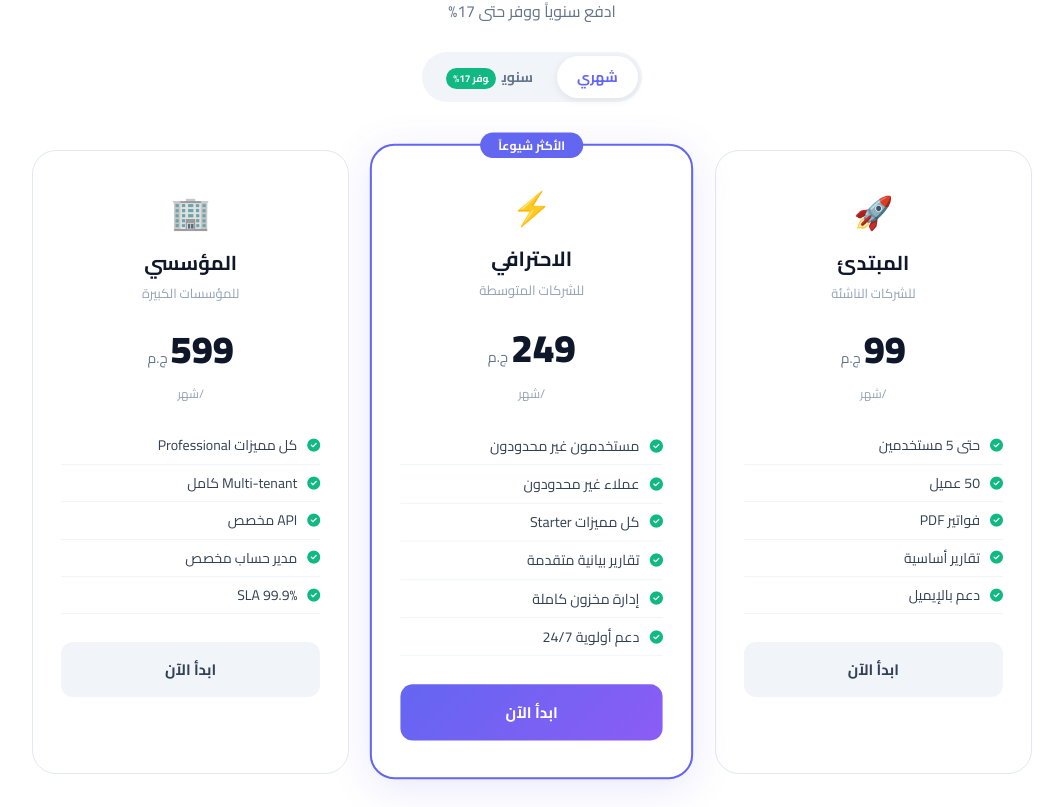
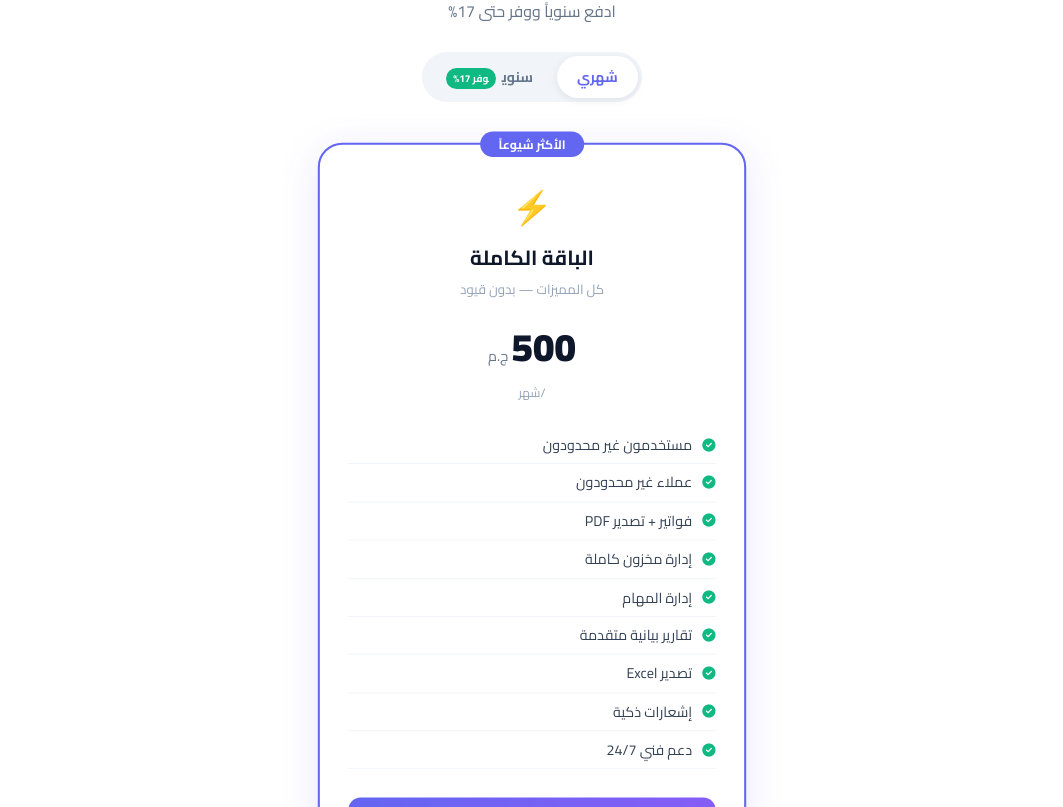
Before and after one commit to ahmedpaulo77/saas-platform, a React (Create React App) app: page / in a window 1280 px wide. Shown: the part 2233-3040 px from the top of the page, without its empty margins (108-1171 px from the left). Built offline with nearby package versions, Linux system fonts and the light colour scheme; no server answers.

Commit message:
feat: single plan 500/month - 5000/year

```diff
--- a/src/pages/Landing.js
+++ b/src/pages/Landing.js
@@ -16,19 +16,23 @@ const features = [
 
 const plans = [
   {
-    id: 'starter', nameAr: 'المبتدئ', emoji: '🚀',
-    monthlyPrice: 99, desc: 'للشركات الناشئة',
-    features: ['حتى 5 مستخدمين','50 عميل','فواتير PDF','تقارير أساسية','دعم بالإيميل'],
-  },
-  {
-    id: 'professional', nameAr: 'الاحترافي', emoji: '⚡',
-    monthlyPrice: 249, desc: 'للشركات المتوسطة', featured: true,
-    features: ['مستخدمون غير محدودون','عملاء غير محدودون','كل مميزات Starter','تقارير بيانية متقدمة','إدارة مخزون كاملة','دعم أولوية 24/7'],
-  },
-  {
-    id: 'enterprise', nameAr: 'المؤسسي', emoji: '🏢',
-    monthlyPrice: 599, desc: 'للمؤسسات الكبيرة',
-    features: ['كل مميزات Professional','Multi-tenant كامل','API مخصص','مدير حساب مخصص','SLA 99.9%'],
+    id: 'standard',
+    nameAr: 'الباقة الكاملة',
+    emoji: '⚡',
+    monthlyPrice: 500,
+    desc: 'كل المميزات — بدون قيود',
+    featured: true,
+    features: [
+      'مستخدمون غير محدودون',
+      'عملاء غير محدودون',
+      'فواتير + تصدير PDF',
+      'إدارة مخزون كاملة',
+      'إدارة المهام',
+      'تقارير بيانية متقدمة',
+      'تصدير Excel',
+      'إشعارات ذكية',
+      'دعم فني 24/7',
+    ],
   },
 ];
 
@@ -290,9 +294,9 @@ export default function Landing() {
             </div>
           </div>
 
-          <div style={{ display: 'grid', gridTemplateColumns: 'repeat(auto-fit,minmax(280px,1fr))', gap: 24 }}>
+          <div style={{ display: 'grid', gridTemplateColumns: 'repeat(auto-fit,minmax(280px,1fr))', gap: 24, maxWidth: 420, margin: '0 auto' }}>
             {plans.map(plan => {
-              const price = billing === 'monthly' ? plan.monthlyPrice : Math.round(plan.monthlyPrice * 12 * 0.83);
+              const price = billing === 'monthly' ? plan.monthlyPrice : plan.monthlyPrice * 10;
               return (
                 <div key={plan.id} style={{
                   background: 'white', borderRadius: 24, padding: '36px 28px',
--- a/src/pages/Subscription.js
+++ b/src/pages/Subscription.js
@@ -7,54 +7,24 @@ import Sidebar from '../components/common/Sidebar';
 
 const PLANS = [
   {
-    id: 'starter',
-    name: 'Starter',
-    nameAr: 'المبتدئ',
-    monthlyPrice: 99,
-    yearlyPrice: 990,
+    id: 'standard',
+    name: 'Standard',
+    nameAr: 'الباقة الكاملة',
+    monthlyPrice: 500,
+    yearlyPrice: 5000,
     color: '#6366f1',
-    description: 'مثالي للشركات الصغيرة',
+    featured: true,
+    description: 'كل المميزات — بدون قيود',
     features: [
-      'حتى 5 مستخدمين',
-      'إدارة 50 عميل',
-      'فواتير غير محدودة',
-      'تصدير PDF',
-      'دعم بالبريد الإلكتروني',
-    ],
-  },
-  {
-    id: 'professional',
-    name: 'Professional',
-    nameAr: 'الاحترافي',
-    monthlyPrice: 249,
-    yearlyPrice: 2490,
-    color: '#4f46e5',
-    featured: true,
-    description: 'للشركات المتوسطة والنامية',
-    features: [
-      'مستخدمين غير محدودين',
-      'عملاء غير محدودين',
-      'كل مميزات Starter',
-      'تقارير متقدمة',
+      'مستخدمون غير محدودون',
+      'عملاء غير محدودون',
+      'فواتير + تصدير PDF',
       'إدارة مخزون كاملة',
-      'دعم أولوية 24/7',
-    ],
-  },
-  {
-    id: 'enterprise',
-    name: 'Enterprise',
-    nameAr: 'المؤسسي',
-    monthlyPrice: 599,
-    yearlyPrice: 5990,
-    color: '#7c3aed',
-    description: 'للشركات الكبيرة والمؤسسات',
-    features: [
-      'كل مميزات Professional',
-      'Multi-tenant كامل',
-      'API مخصص',
-      'تخصيص كامل',
-      'مدير حساب مخصص',
-      'SLA 99.9% uptime',
+      'إدارة المهام',
+      'تقارير بيانية متقدمة',
+      'تصدير Excel',
+      'إشعارات ذكية',
+      'دعم فني 24/7',
     ],
   },
 ];
```
